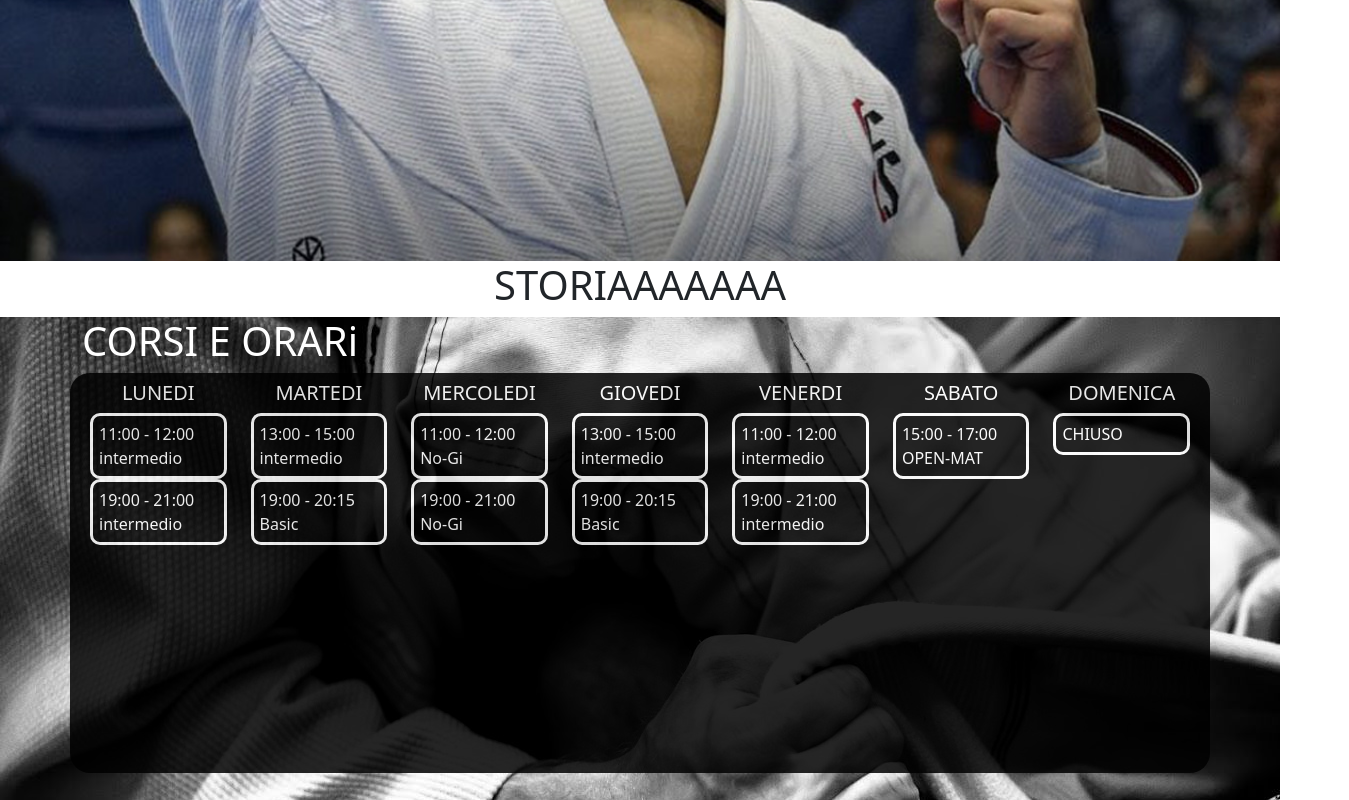
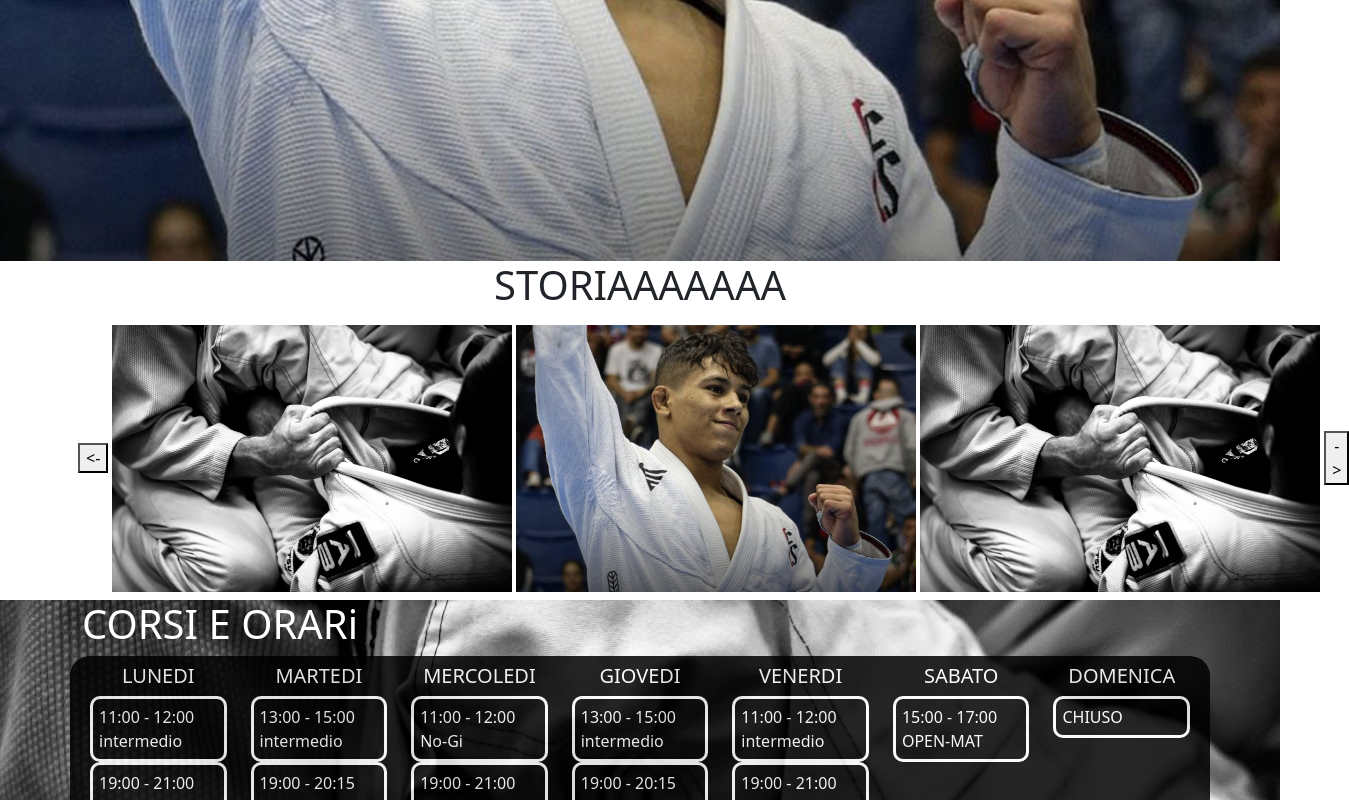
Before and after one commit to MattiaAngelini/wcra, a Vue app: page / in a window 1280 px wide. Shown: the part 539-1339 px from the top of the page, 1349 px wide, since content can reach past the window. Built offline with nearby package versions, Linux system fonts and the light colour scheme.

Commit message:
feat: add carousel

```diff
--- /dev/null
+++ b/src/components/Slider.vue
@@ -0,0 +1,146 @@
+<script>
+export default {
+  name: 'AppIstruttori',
+
+  data() {
+    return {
+      carousel: [
+        {
+          image1: '../src/assets/images/cover-orari.jpg',
+          image2: '../src/assets/images/mica.jpg',
+          image3: '../src/assets/images/cover-orari.jpg'
+        },
+        {
+          image1: '../src/assets/images/mica.jpg',
+          image2: '../src/assets/images/cover-orari.jpg',
+          image3: '../src/assets/images/mica.jpg'
+        },
+        {
+          image1: '../src/assets/images/cover-orari.jpg',
+          image2: '../src/assets/images/mica.jpg',
+          image3: '../src/assets/images/cover-orari.jpg'
+        },
+        {
+          image1: '../src/assets/images/mica.jpg',
+          image2: '../src/assets/images/cover-orari.jpg',
+          image3: '../src/assets/images/mica.jpg'
+        },
+        {
+          image1: '../src/assets/images/cover-orari.jpg',
+          image2: '../src/assets/images/mica.jpg',
+          image3: '../src/assets/images/cover-orari.jpg'
+        },
+        {
+          image1: '../src/assets/images/mica.jpg',
+          image2: '../src/assets/images/cover-orari.jpg',
+          image3: '../src/assets/images/mica.jpg'
+        },
+        {
+          image1: '../src/assets/images/cover-orari.jpg',
+          image2: '../src/assets/images/mica.jpg',
+          image3: '../src/assets/images/cover-orari.jpg'
+        },
+        {
+          image1: '../src/assets/images/mica.jpg',
+          image2: '../src/assets/images/cover-orari.jpg',
+          image3: '../src/assets/images/mica.jpg'
+        },
+        {
+          image1: '../src/assets/images/cover-orari.jpg',
+          image2: '../src/assets/images/mica.jpg',
+          image3: '../src/assets/images/cover-orari.jpg'
+        },
+        {
+          image1: '../src/assets/images/mica.jpg',
+          image2: '../src/assets/images/cover-orari.jpg',
+          image3: '../src/assets/images/mica.jpg'
+        },
+        {
+          image1: '../src/assets/images/cover-orari.jpg',
+          image2: '../src/assets/images/mica.jpg',
+          image3: '../src/assets/images/cover-orari.jpg'
+        },
+        {
+          image1: '../src/assets/images/mica.jpg',
+          image2: '../src/assets/images/cover-orari.jpg',
+          image3: '../src/assets/images/mica.jpg'
+        },
+      ],
+      activeCarousel: 0,
+      animate: false,
+    };
+  },
+
+  methods: {
+    //ai click cambio carosello + animazione.
+    nextCarousel() {
+      this.animate = false;
+      setTimeout(() => {
+        this.activeCarousel = (this.activeCarousel + 1);
+        if (this.activeCarousel === this.carousel.length) {
+        this.activeCarousel = 0;
+      }
+        this.animate = true;
+      }, 20);
+    },
+
+    prevCarousel() {
+      this.animate = false;
+      setTimeout(() => {
+        this.activeCarousel = (this.activeCarousel - 1);
+       if (this.activeCarousel < 0) {
+        this.activeCarousel = this.carousel.length - 1;
+      }
+        this.animate = true;
+      }, 20);
+    }
+  },
+};
+</script>
+
+<template>
+
+    <div class="container p-2">
+      <div class="fade-in delay- d-flex gap-1 justify-content-between align-items-center">
+
+        <button @click="prevCarousel()"><-</button>
+        <!--Carosello-->
+        <img :class="{'fade-in': animate, 'delay-1': animate}" :src="carousel[activeCarousel].image1" alt="">
+        <img :class="{'fade-in': animate, 'delay-2': animate}" :src="carousel[activeCarousel].image2" alt="">
+        <img :class="{'fade-in': animate, 'delay-3': animate}" :src="carousel[activeCarousel].image3" alt="">
+
+        <button @click="nextCarousel()"> -> </button>
+
+      </div>
+    </div>
+
+</template>
+
+<style scoped lang="scss">
+img { width: 400px;}
+
+
+  // ANIMATION SLIDER
+  @keyframes fadeIn {
+  from {
+    opacity: 0;
+    transform: translateY(20px);
+  }
+  to {
+    opacity: 1;
+    transform: translateY(0);
+  }
+}
+
+.fade-in {
+  opacity: 0;
+  animation: fadeIn 2s forwards;
+}
+
+@for $i from 0 through 20 {
+  .delay-#{$i} {
+    animation-delay: #{$i * 0.1}s;
+  }
+}
+
+</style>
--- a/src/pages/AppHome.vue
+++ b/src/pages/AppHome.vue
@@ -1,5 +1,6 @@
 <script>
 import AppHeader from '../components/AppHeader.vue';
+import Slider from '../components/Slider.vue';
 import AppCompetition from './AppCompetition.vue';
 import AppIstruttori from './AppIstruttori.vue';
 import AppSchedule from './AppSchedule.vue';
@@ -13,7 +14,8 @@ export default {
     AppSchedule,
     AppIstruttori,
     AppCompetition,
-    AppSedi
+    AppSedi,
+    Slider
 
   }
 }
@@ -37,6 +39,15 @@ export default {
           </div>
 
           <div class="text-center"><h1>STORIAAAAAAA</h1></div>
+
+          <Slider></Slider>
+
+          <!--
+          BREVE STORIA E CAROSELLO DI IMMAGINI
+
+
+
+          -->
 
         </section>
 
```
